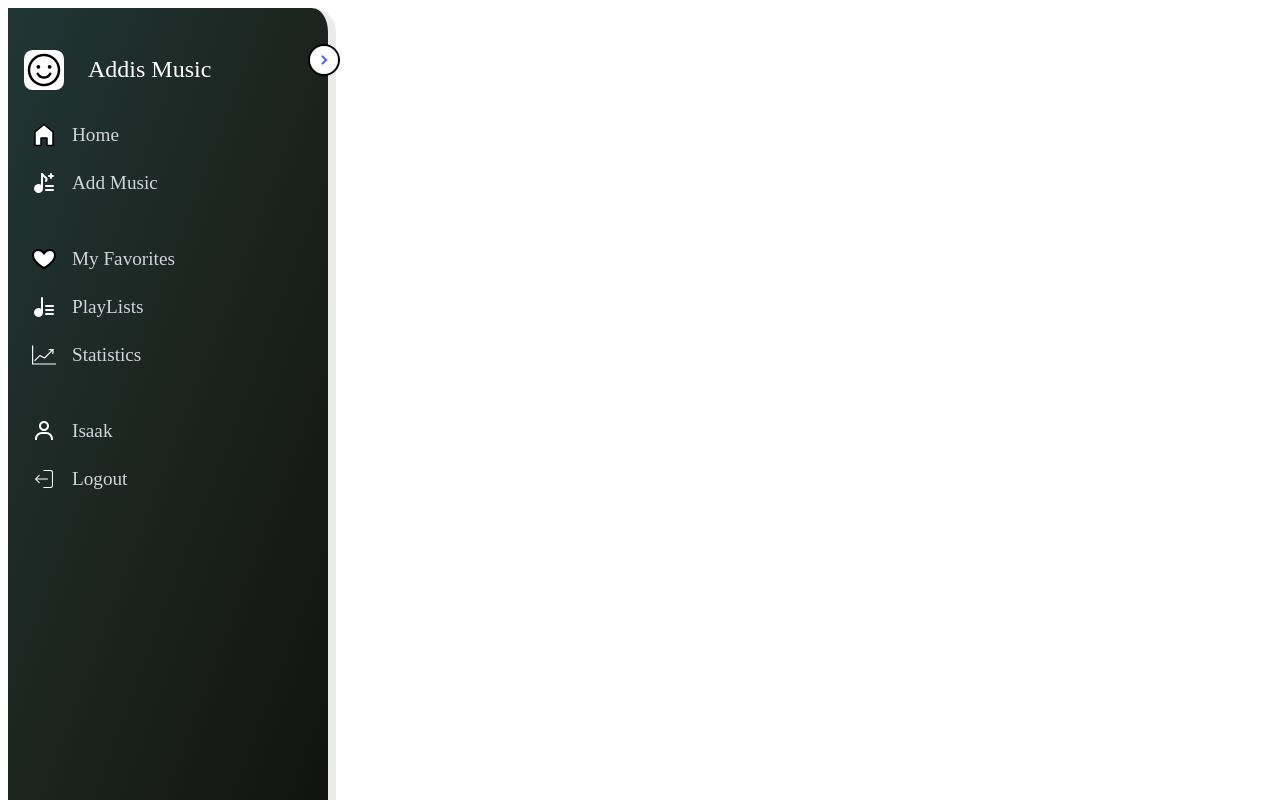
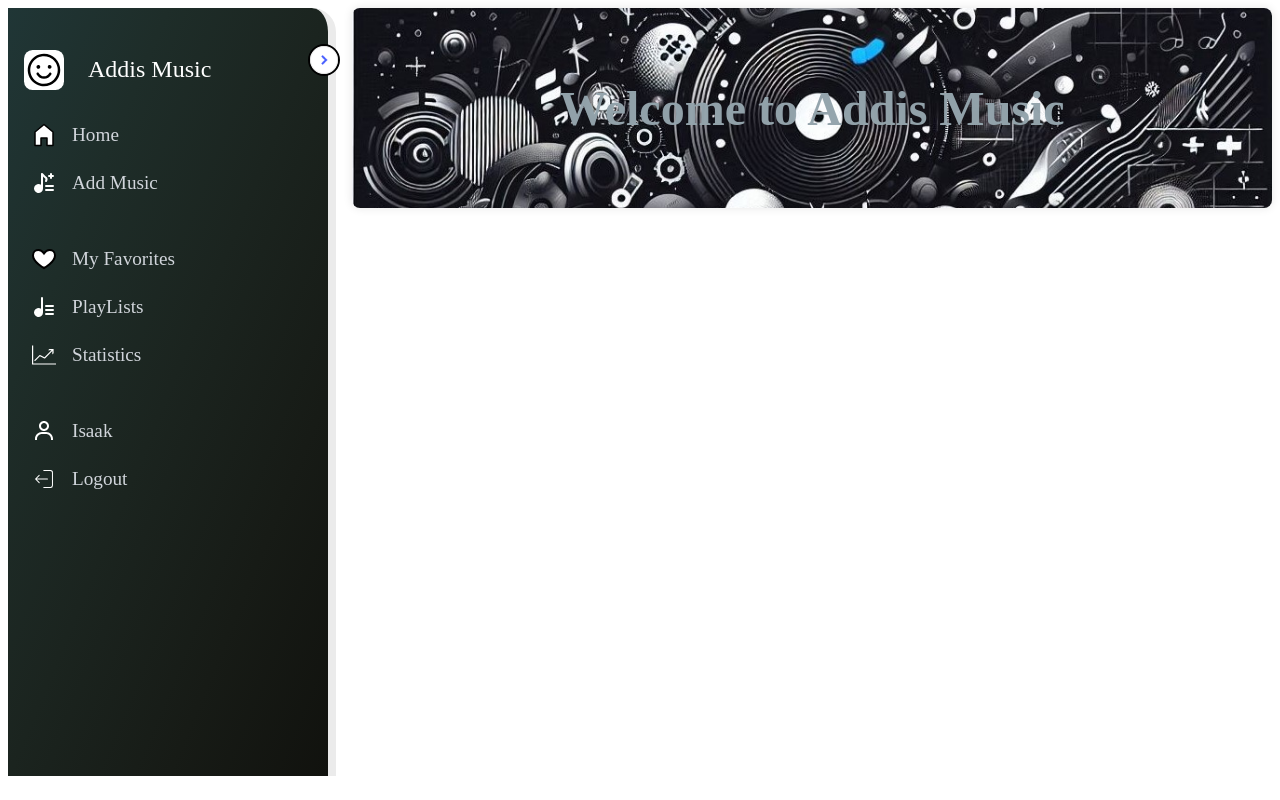
Before and after one commit to isaakgz/addis-software-mern-music, a React (Vite) app in the folder Client/: page / in a window 1280 px wide. Built offline with nearby package versions, Linux system fonts and the light colour scheme.

Commit message:
build Banner component

```diff
--- a/Client/src/App.tsx
+++ b/Client/src/App.tsx
@@ -1,12 +1,29 @@
 /** @jsxImportSource @emotion/react */
 
+import { css } from "@emotion/react";
 import Sidebar from "./components/sideBar/Sidebar";
+import Banner from "./components/Banner/Banner";
 
 function App() {
   return (
     <>
-      <Sidebar />
-      {/* <TestComponent /> */}
+      <div
+        css={css`
+          display: flex;
+          gap: 1rem;
+          /* position: fixed; */
+        `}
+      >
+        <Sidebar />
+
+        <div
+          css={css`
+            flex: 1;
+          `}
+        >
+          <Banner />
+        </div>
+      </div>
     </>
   );
 }
--- /dev/null
+++ b/Client/src/components/Banner/Banner.tsx
@@ -0,0 +1,50 @@
+/** @jsxImportSource @emotion/react */
+import styled from "@emotion/styled";
+import banner from "../../assets/icons/d2.jpeg";
+
+const BannerContainer = styled.div`
+  background-image: url(${banner});
+  background-size: cover; /* Ensures the image covers the entire container */
+  background-position: center; /* Centers the image */
+  background-repeat: no-repeat; /* Prevents the image from repeating */
+  width: 100%;
+  height: 25vh; /* Adjust height as needed */
+  display: flex;
+  align-items: center;
+  justify-content: center;
+  text-align: center;
+  box-shadow: 0 0 10px 0 rgba(0, 0, 0, 0.1);
+  margin-right: 1rem;
+  border-radius: 0.5rem;
+
+  @media (max-width: 768px) {
+    height: 15vh; /* Adjust height for smaller screens */
+  }
+
+  @media (max-width: 480px) {
+    height: 10vh; /* Adjust height for even smaller screens */
+  }
+`;
+
+const BannerText = styled.h1`
+  color: #93a4acfb;
+  font-size: 3rem;
+  font-weight: 700;
+
+  @media (max-width: 768px) {
+    font-size: 2rem; /* Adjust font size for smaller screens */
+  }
+
+  @media (max-width: 480px) {
+    font-size: 1.5rem; /* Adjust font size for even smaller screens */
+  }
+`;
+function Banner() {
+  return (
+    <BannerContainer>
+      <BannerText>Welcome to Addis Music</BannerText>
+    </BannerContainer>
+  );
+}
+
+export default Banner;
--- a/Client/src/components/sideBar/SidebarStyles.ts
+++ b/Client/src/components/sideBar/SidebarStyles.ts
@@ -2,12 +2,19 @@ import styled from "@emotion/styled";
 
 export const SidebarContainer = styled.div<{ open: boolean }>`
   width: ${(props) => (props.open ? "18rem" : "3rem")};
-  background-image: linear-gradient(to right bottom, #203636, #1e2d29, #1b241f, #171b16, #11120e);
-  height: 100vh;
+  background-image: linear-gradient(
+    to right bottom,
+    #203636,
+    #1e2d29,
+    #1b241f,
+    #171b16,
+    #11120e
+  );
+  height: 90vh;
   padding: 1rem;
   padding-top: 2rem;
   border-top-right-radius: 1.5rem;
-  position: fixed;
+  position: relative;
   transition: width 0.3s;
   border-right: 8px solid rgb(235, 235, 235);
   @media (max-width: 768px) {
@@ -63,7 +70,8 @@ export const MenuItem = styled.li<{ gap: boolean; active: boolean }>`
   gap: 1rem;
   font-weight: 500;
   margin-top: ${(props) => (props.gap ? "2.25rem" : "0.5rem")};
-  background-color: ${(props) => (props.active ? "rgba(255, 255, 255, 0.2)" : "transparent")};
+  background-color: ${(props) =>
+    props.active ? "rgba(255, 255, 255, 0.2)" : "transparent"};
 `;
 
 export const MenuIcon = styled.img`
```
Also changed, not shown: Client/src/assets/icons/Designer.jpeg (added), Client/src/assets/icons/d2.jpeg (added).
